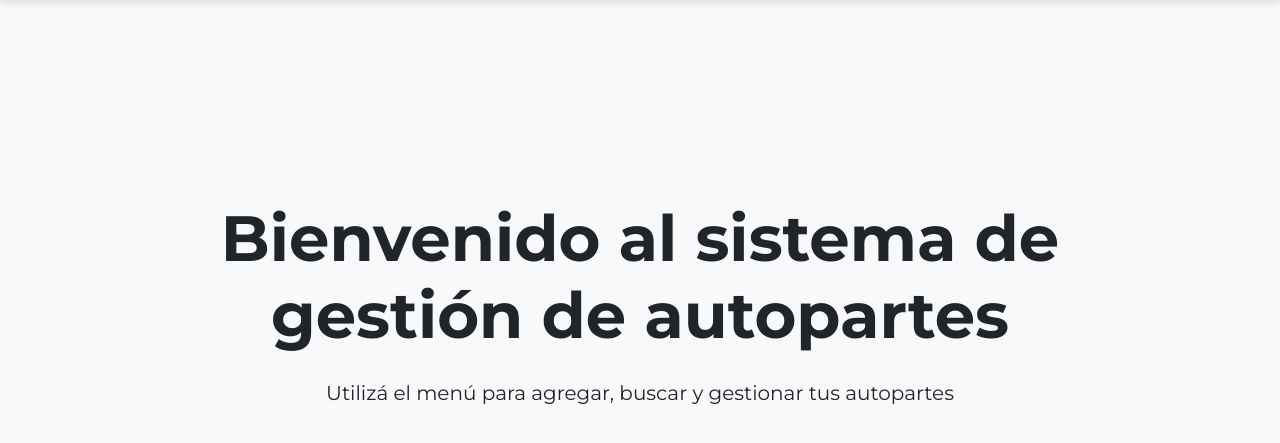
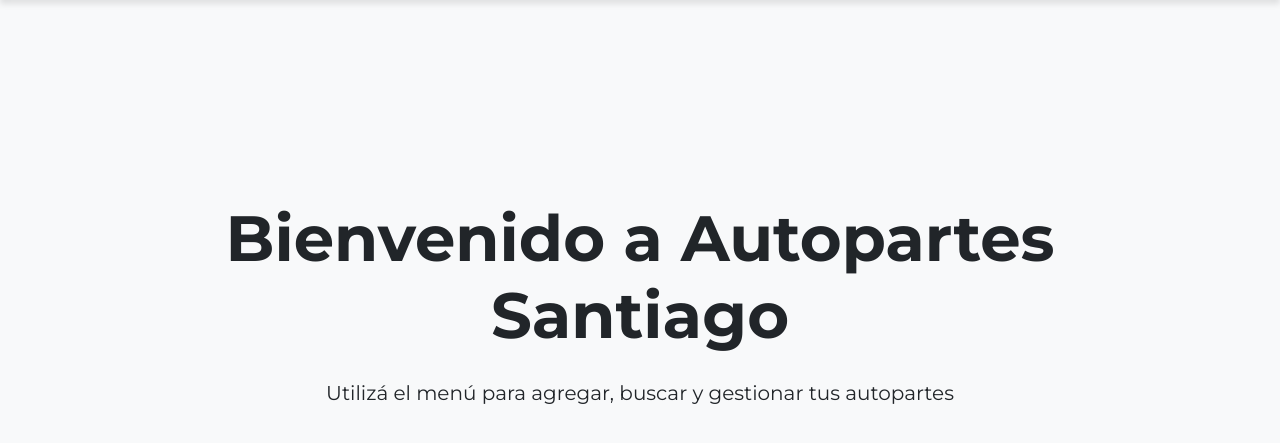
Before and after one commit to Santy19950604/TuPrimeraPagina-delaPuente, a Django app: page / in a window 1280 px wide. Shown: the part 74-517 px from the top of the page. Run offline with Django 5.2, Linux system fonts and the light colour scheme.

Commit message:
Readme.md e index.html modificados

```diff
--- a/templates/autopartes/index.html
+++ b/templates/autopartes/index.html
@@ -3,7 +3,7 @@
 {% block content %}
 <div class="container d-flex justify-content-center align-items-center" style="height: 70vh;">
     <div class="text-center">
-        <h1 class="display-3 fw-bold text-dark">Bienvenido al sistema de gestión de autopartes</h1>
+        <h1 class="display-3 fw-bold text-dark">Bienvenido a Autopartes Santiago</h1>
         <p class="lead text-dark mt-4">Utilizá el menú para agregar, buscar y gestionar tus autopartes</p>
     </div>
 </div>
```
Also changed, not shown: README.md.
